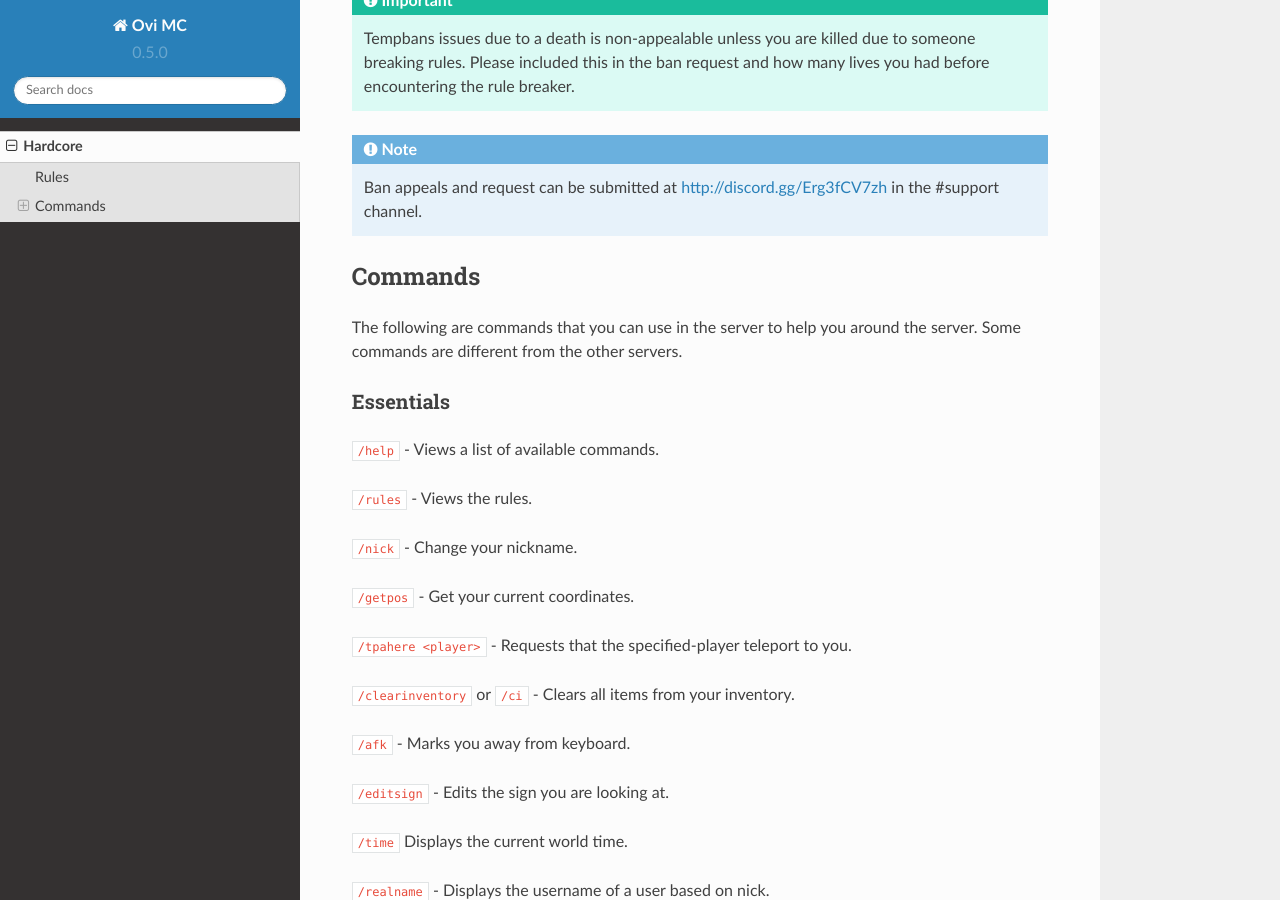
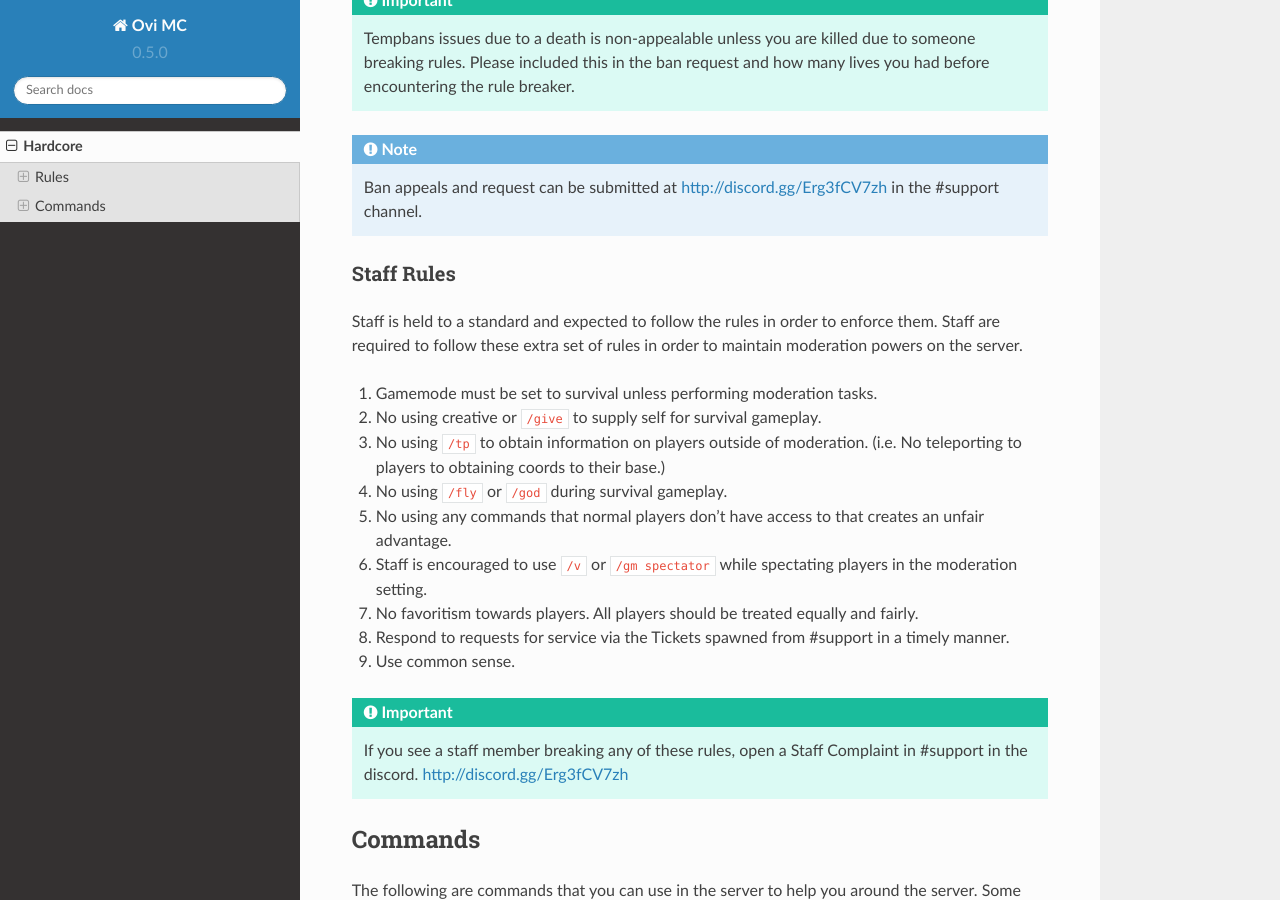
Before and after one commit to nerdyjohnny/ovidoc, a Sphinx documentation site: the page built from docs/source/hardcore.rst, in a window 1280 px wide and 900 px high, scrolled down 1256 px. Built offline with Sphinx 7.4.7 and the Read the Docs theme 2.0.0, drawn with Linux system fonts in a browser that asks for light colours.

Commit message:
Update hardcore.rst

```diff
--- a/docs/source/hardcore.rst
+++ b/docs/source/hardcore.rst
@@ -36,6 +36,22 @@ As much we want this to be a lawless land like in DayZ, there is still some grou
 
 .. note:: Ban appeals and request can be submitted at http://discord.gg/Erg3fCV7zh in the #support  channel.
 
+Staff Rules
+^^^^^^^^^^^
+
+Staff is held to a standard and expected to follow the rules in order to enforce them. Staff are required to follow these extra set of rules in order to maintain moderation powers on the server.
+
+1. Gamemode must be set to survival unless performing moderation tasks.
+2. No using creative or ``/give`` to supply self for survival gameplay.
+3. No using ``/tp`` to obtain information on players outside of moderation. (i.e. No teleporting to players to obtaining coords to their base.)
+4. No using ``/fly`` or ``/god`` during survival gameplay.
+5. No using any commands that normal players don't have access to that creates an unfair advantage.
+6. Staff is encouraged to use ``/v`` or ``/gm spectator`` while spectating players in the moderation setting.
+7. No favoritism towards players. All players should be treated equally and fairly.
+8. Respond to requests for service via the Tickets spawned from #support in a timely manner.
+9. Use common sense.
+
+.. important:: If you see a staff member breaking any of these rules, open a Staff Complaint in #support in the discord. http://discord.gg/Erg3fCV7zh
 
 
 
```
